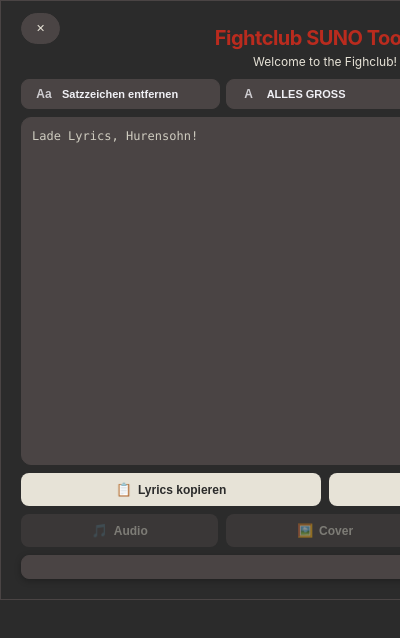
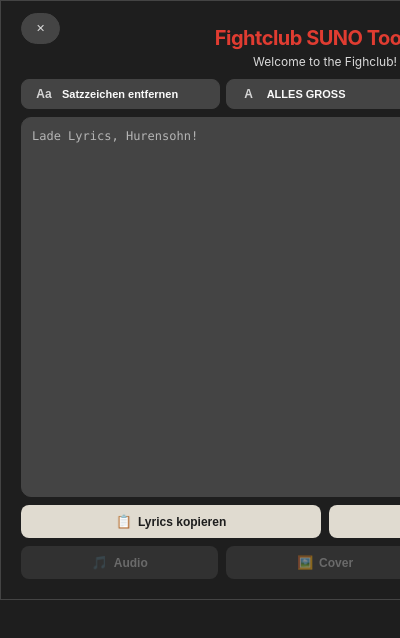
Before and after one commit to jensbuehl/suno-kit, a browser extension: page popup.html in a window 400 px wide. Shown: the top 638 px of the page. Drawn offline with Linux system fonts and the light colour scheme.

Commit message:
Refactor popup styling and remove visual status bar in favor of console logging

```diff
--- a/popup.html
+++ b/popup.html
@@ -6,18 +6,19 @@
     <title>Suno Lyrics Downloader</title>
     <style>
         :root {
-            --bg-primary: #2b2b2b;
-            --bg-secondary: #1a1919;
-            --bg-tertiary: #4a4444;
-            --accent-primary: #ba2b1e;
-            --accent-secondary: #e7e3d7;
-            --accent-success: #4ade80;
-            --accent-error: #f87171;
-            --accent-warning: #fbbf24;
-            --text-primary: #f0f0f5;
-            --text-secondary: #e7e3d7;
-            --text-muted: #cfccc0;
-            --border-color: #4a4444;
+
+
+--bg-primary: #1E1E1E;
+--bg-secondary: #333333;
+--bg-tertiary: #444444;
+--accent-primary: #E03C31;
+--accent-secondary: #E0DBD0;
+--text-primary: #FAFAFA;
+--text-secondary: #DADADA;
+--text-muted: #B5B5B5;
+--border-color: #444444;
+
+
         }
 
         * {
@@ -44,29 +45,7 @@
             position: relative;
         }
 
-        /* Animated background gradient */
-        .bg-animation {
-            position: absolute;
-            top: 0;
-            left: 0;
-            width: 650px;
-            height: 600px;
-            background: radial-gradient(circle at center, rgba(186, 43, 30, 0.1) 0%, transparent 70%);
-            animation: pulse 15s ease-in-out infinite;
-            pointer-events: none;
-            z-index: 0;
-        }
 
-        @keyframes pulse {
-            0%, 100% {
-                transform: scale(1) rotate(0deg);
-                opacity: 0.5;
-            }
-            50% {
-                transform: scale(1.2) rotate(180deg);
-                opacity: 0.8;
-            }
-        }
 
         .container {
             position: absolute;
@@ -111,9 +90,8 @@
         }
 
         .close-btn:hover {
-            color: var(--accent-error);
-            border-color: var(--accent-error);
-            background: rgba(248, 113, 113, 0.1);
+            background: rgba(186, 43, 30, 0.1);
+            border-color: var(--accent-primary);
         }
 
         /* Language Switcher */
@@ -278,44 +256,12 @@
             background: var(--accent-secondary);
         }
 
-        /* Static status bar placed below buttons (inside .buttons-container) */
-        .status {
-            position: relative;
-            width: 100%;
-            height: 24px;
-            display: flex;
-            align-items: center;
-            padding: 0 14px;
-            border-radius: 8px;
-            font-size: 13px;
-            color: var(--text-primary);
-            background: var(--bg-tertiary); /* default background shade */
-            border: 1px solid var(--border-color);
-            box-shadow: 0 2px 6px rgba(0,0,0,0.25);
-            z-index: 10;
-        }
 
-        .status.success {
-            background: rgba(74, 222, 128, 0.12);
-            color: var(--accent-success);
-            border: 1px solid rgba(74, 222, 128, 0.18);
-        }
-
-        .status.error {
-            background: rgba(248, 113, 113, 0.12);
-            color: var(--accent-error);
-            border: 1px solid rgba(248, 113, 113, 0.18);
-        }
-
-        .status.info {
-            background: rgba(251, 191, 36, 0.10);
-            color: var(--accent-warning);
-            border: 1px solid rgba(251, 191, 36, 0.14);
-        }
 
         /* Buttons Container */
         .buttons-container {
             margin-top: auto; /* Push to bottom */
+            margin-bottom: 0; /* Ensure consistent bottom spacing matching container padding */
         }
 
         /* Buttons */
@@ -328,6 +274,7 @@
 
         .button-group.secondary {
             grid-template-columns: repeat(3, 1fr);
+            margin-bottom: 0; /* Remove bottom margin for last button group to match container padding */
         }
 
         button {
@@ -404,7 +351,6 @@
     </style>
 </head>
 <body>
-<div class="bg-animation"></div>
 <div class="container">
     <div class="close-button">
         <button class="close-btn" id="closeButton">✕</button>
@@ -463,8 +409,6 @@
                 <span data-i18n="download_video">Video</span>
             </button>
         </div>
-        <!-- Static status bar placed below the buttons to avoid overlap -->
-        <div class="status" id="statusMessage">&nbsp;</div>
     </div>
 </div>
 
--- a/popup.js
+++ b/popup.js
@@ -501,13 +501,7 @@
     });
 }
 
-// Function to show status
+// Function to log status (replaces visual status with console debug)
 function showStatus(message, type) {
-    var statusDiv = document.getElementById('statusMessage');
-    if (!statusDiv) return;
-
-    // Set message and class (type can be 'success', 'error', 'info', etc.)
-    statusDiv.textContent = message || '';
-    // apply the variant class (e.g. 'success', 'error') so colors update
-    statusDiv.className = 'status ' + (type || '');
+    console.debug('[Suno Extension] ' + (type || 'info').toUpperCase() + ': ' + (message || ''));
 }
```
